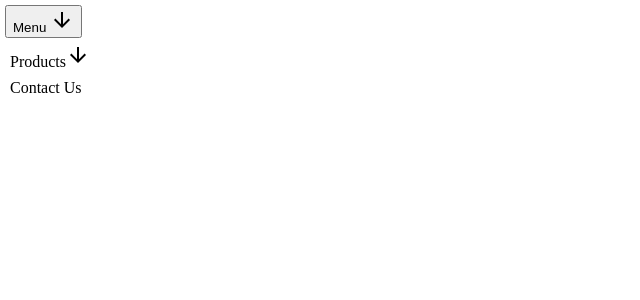
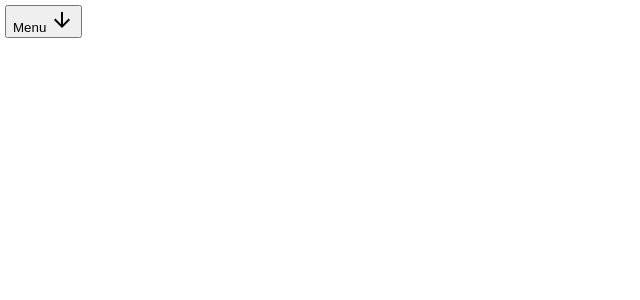
Before and after one commit to matan1542/wix-menu, a React (Create React App) app in the folder client/: page / in a window 1280 px wide. Shown: the top 300 px of the page, without its empty margins (0-640 px from the left). Built offline with nearby package versions, Linux system fonts and the light colour scheme.

Commit message:
added components

```diff
--- a/client/package.json
+++ b/client/package.json
@@ -7,6 +7,7 @@
     "@testing-library/jest-dom": "^5.17.0",
     "@testing-library/react": "^13.4.0",
     "@testing-library/user-event": "^13.5.0",
+    "axios": "^1.5.0",
     "lodash": "^4.17.21",
     "react": "^18.2.0",
     "react-dom": "^18.2.0",
--- a/client/src/App.js
+++ b/client/src/App.js
@@ -3,28 +3,6 @@ import style from "./styles/style.module.scss";
 import appContext from "./store/store";
 import NavHeader from "./components/NavHeader";
 import { useState } from "react";
-
-const navItems = [
-  {
-    id: "b5h2dV",
-    url: "products",
-    title: "Products",
-    items: [
-      {
-        id: "8Iuxhd",
-        url: "women",
-        title: "Women",
-        items: [
-          { id: "uj92Gm", url: "blouse", title: "Blouse" },
-          { id: "bftQGf", url: "sweater", title: "Sweater" },
-        ],
-      },
-      { id: "imbOV0", url: "man", title: "Man" },
-      { id: "5hSQzx", url: "children", title: "Children" },
-    ],
-  },
-  { id: "Q2BCYV", url: "contact-us", title: "Contact Us" },
-];
 
 function App() {
   const [isMenuOpen, setIsMenuOpen] = useState(false);
@@ -36,7 +14,7 @@ function App() {
   return (
     <div className={style.appContainer}>
       <appContext.Provider value={contextValue}>
-        <NavHeader navItems={navItems} />
+        <NavHeader navItems={{}} />
       </appContext.Provider>
     </div>
   );
--- a/client/src/components/Menu/index.jsx
+++ b/client/src/components/Menu/index.jsx
@@ -23,7 +23,7 @@ const Menu = ({ children }) => {
           </span>
         )}
       </button>
-      {children}
+      <div className={style.navWrapper}>{children}</div>
     </div>
   );
 };
--- a/client/src/components/Menu/style.module.scss
+++ b/client/src/components/Menu/style.module.scss
@@ -1,4 +1,15 @@
+.menuContainer {
+  position: relative;
+}
 
-.menuContainer{
+.navWrapper {
+  > *:first-child {
     position: relative;
+    transform: translateY(-100%);
+  }
+
+  > *:not(:first-child) {
+    position: relative;
+    transform: translateX(100%);
+  }
 }
--- a/client/src/components/NavHeader/index.jsx
+++ b/client/src/components/NavHeader/index.jsx
@@ -3,7 +3,7 @@ import Navigation from "../Navigation";
 
 import style from "./style.module.scss";
 
-const NavHeader = ({navItems}) => {
+const NavHeader = ({ navItems }) => {
   return (
     <nav className={style.navHeaderContainer}>
       <Menu>
@@ -13,5 +13,4 @@ const NavHeader = ({navItems}) => {
   );
 };
 
-
-export default NavHeader
+export default NavHeader;
--- a/client/src/components/Navigation/MenuItems/MenuItem/index.jsx
+++ b/client/src/components/Navigation/MenuItems/MenuItem/index.jsx
@@ -1,15 +1,15 @@
-import style from './style.module.scss'
+import style from "./style.module.scss";
 import ArrowDownwardIcon from "@mui/icons-material/ArrowDownward";
 
-const MenuItem = ({ item }) => {
+const MenuItem = ({ item, onclick }) => {
   return (
-      <div className={style.menuItemContainer}>
-        <span>{item.title}</span>
+    <div className={style.menuItemContainer} onClick={() => onclick(item?.id)}>
+      <span>{item.title}</span>
       {item.items ? (
         <span>
           <ArrowDownwardIcon />{" "}
         </span>
-          ) : null}
+      ) : null}
     </div>
   );
 };
--- a/client/src/components/Navigation/MenuItems/index.jsx
+++ b/client/src/components/Navigation/MenuItems/index.jsx
@@ -1,16 +1,33 @@
 import MenuItem from "./MenuItem";
+import axios from "axios";
+import style from "../style.module.scss";
+import { useState } from "react";
 
-import style from "../style.module.scss";
+const MenuItems = ({ items }) => {
+  const [data, setData] = useState({});
 
-const MenuItems = ({items})=>{
+  const onClickHandler =
+    ((id) => {
+      axios
+        .get(`https://localhost:3000/api/menu-items/${id}`)
+        .then((response) => {
+          setData(response.data);
+        })
+        .catch((error) => {
+          console.error("Error fetching data:", error);
+        });
+    },
+    []);
 
-    return(
-        <div className={style.menuItemsContainer}>
-            {items.map((item, index) => (
-                <MenuItem key={item.id} item={item} />
-            ))}
-        </div>
-    )
-}
+  return (
+    <div className={style.menuItemsContainer}>
+      {Object.entries(items)?.map(([key, { title }]) => {
+        return (
+          <MenuItem key={key} id={key} title={title} onclick={onClickHandler} />
+        );
+      })}
+    </div>
+  );
+};
 
 export default MenuItems;
--- a/client/src/components/Navigation/index.jsx
+++ b/client/src/components/Navigation/index.jsx
@@ -1,13 +1,12 @@
-import MenuItems from './MenuItems'
-import style from './style.module.scss'
+import MenuItems from "./MenuItems";
+import style from "./style.module.scss";
 
-const Navigation = ({items})=>{
+const Navigation = ({ items }) => {
+  return (
+    <div className={style.navigationContainer}>
+      <MenuItems items={items} />
+    </div>
+  );
+};
 
-    return (
-      <div className={style.navigationContainer}>
-            <MenuItems items={items} />
-      </div>
-    );
-}
-
-export default Navigation
+export default Navigation;
```
Also changed, not shown: client/src/components/NavHeader/style.module.scss (+3 -4 lines), client/src/components/Navigation/SubMenuNav/index.jsx (deleted, +0 -7 lines), 1 other file (tests, documents, lock files or other folders).
